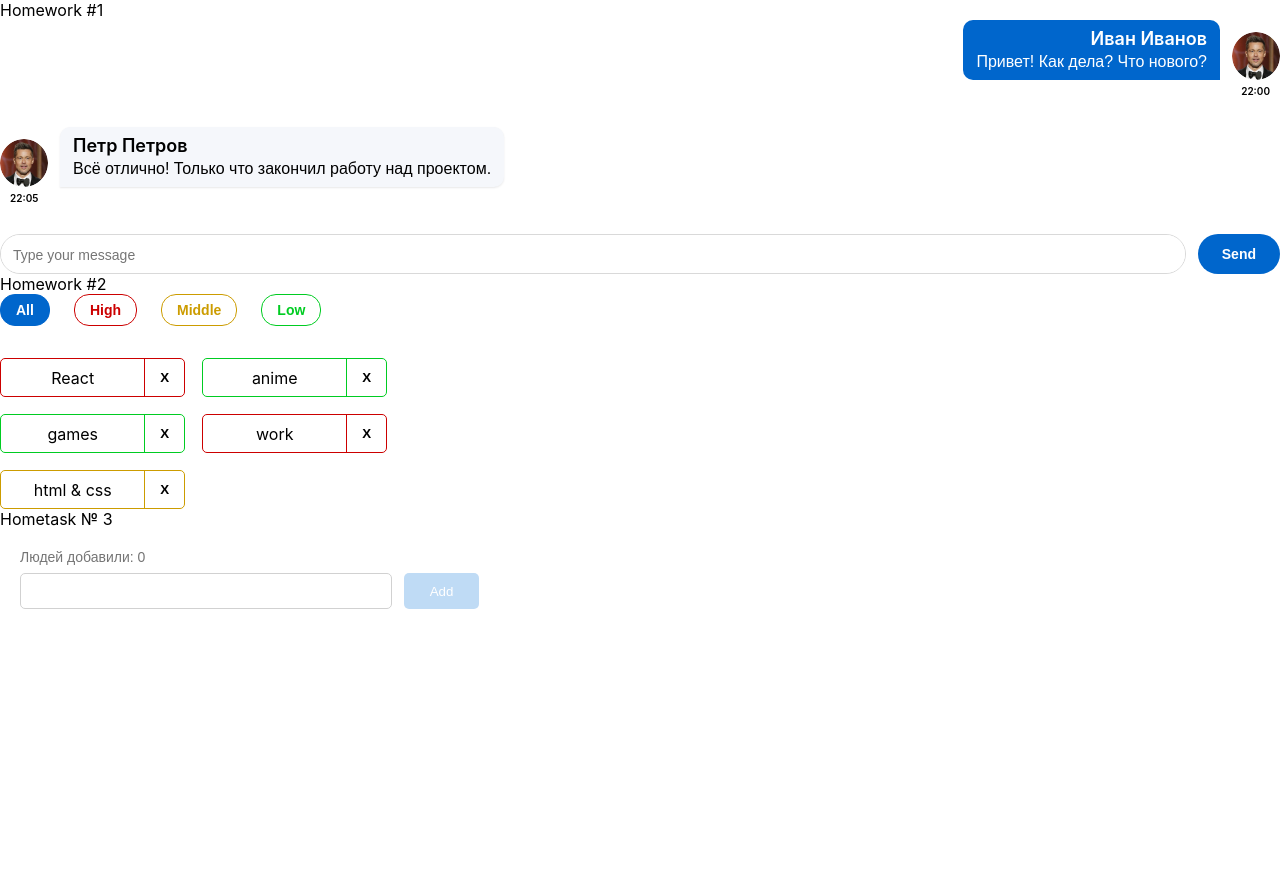
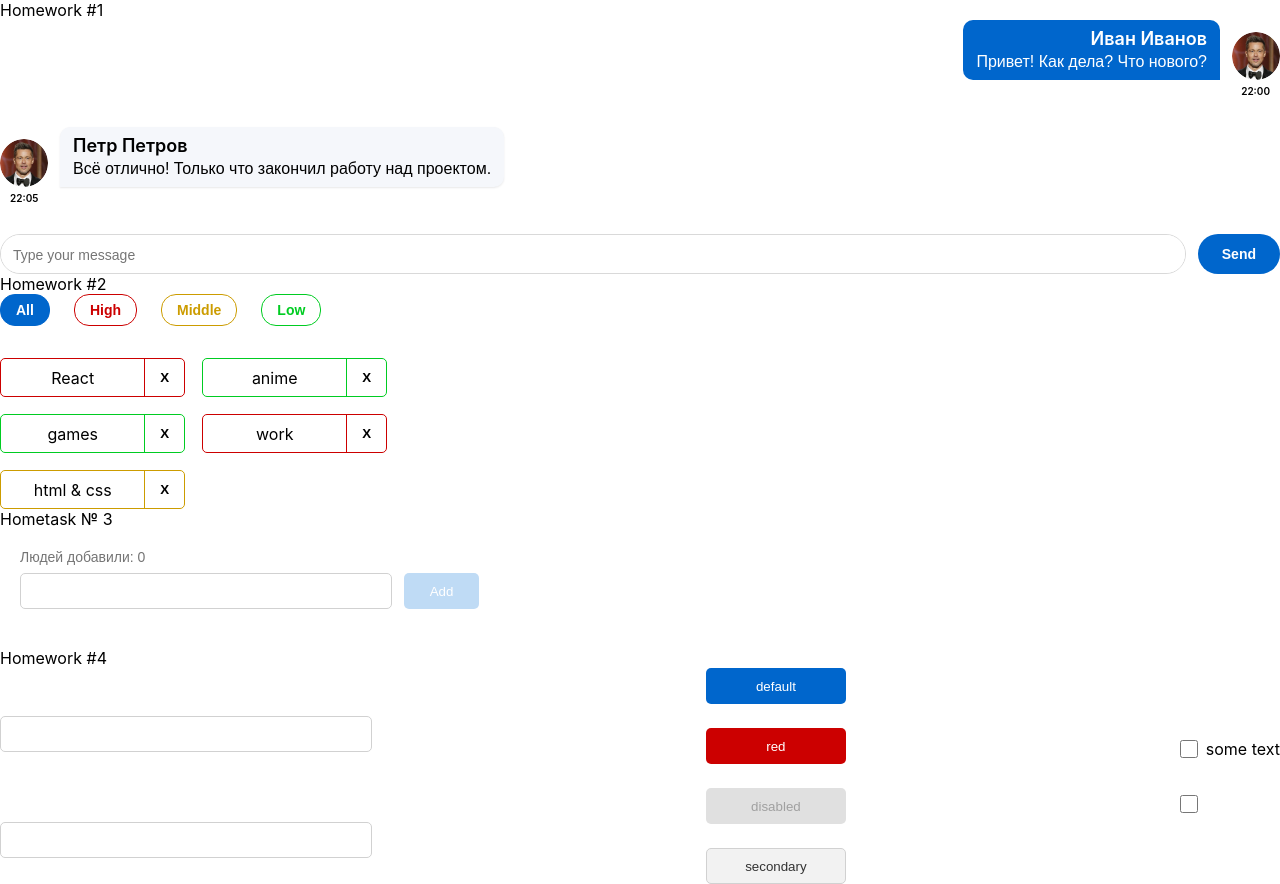
Before and after one commit to StasBolotov/hws2-master, a React (Create React App) app: page /#/ in a window 1280 px wide. Before the commit the page ends 800 px from the top, so only its background shows below. Built offline with nearby package versions, Linux system fonts and the light colour scheme.

Commit message:
completed homework 4

```diff
--- a/src/s1-main/App.tsx
+++ b/src/s1-main/App.tsx
@@ -3,6 +3,7 @@ import s from './App.module.css'
 import HW1 from '../s2-homeworks/hw01/HW1'
 import HW2 from '../s2-homeworks/hw02/HW2'
 import HW3 from '../s2-homeworks/hw03/HW3'
+import HW4 from '../s2-homeworks/hw04/HW4'
 
 function App() {
     return (
@@ -10,7 +11,7 @@ function App() {
             <HW1/>
             <HW2/>
             <HW3/>
-            {/*<HW4/>*/}
+            <HW4/>
 
             {/*при выполнении дз 5 и более - закомментировать здесь дз 1-4, так как они есть внутри дз 5*/}
             {/*<HW5/>*/}
--- a/src/s2-homeworks/hw04/common/c1-SuperInputText/SuperInputText.module.css
+++ b/src/s2-homeworks/hw04/common/c1-SuperInputText/SuperInputText.module.css
@@ -1,20 +1,29 @@
-.input:focus {
+.inputWrapper {
+    display: flex;
+    flex-direction: column; /* чтобы span был над инпутом */
 }
 
 .input {
+    width: 372px;
+    height: 36px;
+    background: #FFFFFF;
+    border: 1px solid #D1D1D1;
+    border-radius: 5px;
+    outline: none;
+    padding: 0 12px;
 }
 
-.inputWrapper {
-}
-
-.superInput {
+.superInput:focus {
+    border-color: #0066CC;
 }
 
 .errorInput {
-}
-
-.errorInput:focus {
+    border: 1px solid #FF0000;
 }
 
 .error {
+    color: #FF0000;
+    font-size: 12px;
+    height: 18px; /* резервируем место, чтобы верстка не прыгала */
+    margin-bottom: 4px;
 }
--- a/src/s2-homeworks/hw04/common/c1-SuperInputText/SuperInputText.tsx
+++ b/src/s2-homeworks/hw04/common/c1-SuperInputText/SuperInputText.tsx
@@ -7,14 +7,10 @@ import React, {
 } from 'react'
 import s from './SuperInputText.module.css'
 
-// тип пропсов обычного инпута
 type DefaultInputPropsType = DetailedHTMLProps<InputHTMLAttributes<HTMLInputElement>,
     HTMLInputElement>
 
-// здесь мы говорим что у нашего инпута будут такие же пропсы как у обычного инпута, кроме type
-// (чтоб не писать value: string, onChange: ...; они уже все описаны в DefaultInputPropsType)
 type SuperInputTextPropsType = Omit<DefaultInputPropsType, 'type'> & {
-    // и + ещё пропсы которых нет в стандартном инпуте
     onChangeText?: (value: string) => void
     onEnter?: () => void
     error?: ReactNode
@@ -23,53 +19,42 @@ type SuperInputTextPropsType = Omit<DefaultInputPropsType, 'type'> & {
 
 const SuperInputText: React.FC<SuperInputTextPropsType> = (
     {
-        onChange,
-        onChangeText,
-        onKeyPress,
-        onEnter,
-        error,
-        className,
-        spanClassName,
-        id,
-
-        ...restProps // все остальные пропсы попадут в объект restProps
+        onChange, onChangeText, onKeyPress, onEnter,
+        error, className, spanClassName, id,
+        ...restProps
     }
 ) => {
     const onChangeCallback = (e: ChangeEvent<HTMLInputElement>) => {
-        onChange?.(e) // если есть пропс onChange, то передать ему е (поскольку onChange не обязателен)
-
+        onChange?.(e)
         onChangeText?.(e.currentTarget.value)
     }
+
     const onKeyPressCallback = (e: KeyboardEvent<HTMLInputElement>) => {
         onKeyPress?.(e)
-
-        onEnter && // если есть пропс onEnter
-        e.key === 'Enter' && // и если нажата кнопка Enter
-        onEnter() // то вызвать его
+        if (onEnter && e.key === 'Enter') {
+            onEnter()
+        }
     }
 
-    const finalSpanClassName = s.error
-        + (spanClassName ? ' ' + spanClassName : '')
+    // 10 - смешивание классов. Ошибка над инпутом, поэтому span идет первым в верстке или через order
+    const finalSpanClassName = s.error + (spanClassName ? ' ' + spanClassName : '')
     const finalInputClassName = s.input
         + (error ? ' ' + s.errorInput : ' ' + s.superInput)
-        + (className ? ' ' + className : '') // задача на смешивание классов
+        + (className ? ' ' + className : '')
 
     return (
         <div className={s.inputWrapper}>
+            <span id={id ? id + '-span' : undefined} className={finalSpanClassName}>
+                {error}
+            </span>
             <input
                 id={id}
                 type={'text'}
                 onChange={onChangeCallback}
                 onKeyPress={onKeyPressCallback}
                 className={finalInputClassName}
-                {...restProps} // отдаём инпуту остальные пропсы если они есть (value например там внутри)
+                {...restProps}
             />
-            <span
-                id={id ? id + '-span' : undefined}
-                className={finalSpanClassName}
-            >
-                {error}
-            </span>
         </div>
     )
 }
--- a/src/s2-homeworks/hw04/common/c2-SuperButton/SuperButton.module.css
+++ b/src/s2-homeworks/hw04/common/c2-SuperButton/SuperButton.module.css
@@ -1,36 +1,31 @@
 .button {
+    width: 140px;
+    height: 36px;
+    border-radius: 5px;
+    border: none;
+    color: white;
+    font-weight: 500;
+    cursor: pointer;
+    transition: 0.1s;
 }
 
-.disabled {
-}
+.default { background: #0066CC; }
+.default:hover { background: #004C99; }
+.default:active { background: #003366; }
+
+.red { background: #CC0000; }
+.red:hover { background: #990000; }
+.red:active { background: #660000; }
 
 .secondary {
+    background: #F2F2F2;
+    color: #333333;
+    border: 1px solid #D1D1D1;
 }
+.secondary:hover { background: #E5E5E5; }
 
-.default {
+.disabled {
+    background: #E0E0E0;
+    color: #A0A0A0;
+    cursor: not-allowed;
 }
-
-.red {
-}
-
-.default:hover {
-}
-
-.red:hover {
-}
-
-.secondary:hover {
-}
-
-
-.default:active {
-}
-
-.secondary:active {
-}
-
-.red:active {
-}
-
-.button:disabled {
-}
--- a/src/s2-homeworks/hw04/common/c2-SuperButton/SuperButton.tsx
+++ b/src/s2-homeworks/hw04/common/c2-SuperButton/SuperButton.tsx
@@ -1,7 +1,6 @@
 import React, {ButtonHTMLAttributes, DetailedHTMLProps} from 'react'
 import s from './SuperButton.module.css'
 
-// тип пропсов обычной кнопки, children в котором храниться название кнопки там уже описан
 type DefaultButtonPropsType = DetailedHTMLProps<ButtonHTMLAttributes<HTMLButtonElement>,
     HTMLButtonElement>
 
@@ -11,24 +10,22 @@ type SuperButtonPropsType = DefaultButtonPropsType & {
 
 const SuperButton: React.FC<SuperButtonPropsType> = (
     {
-        xType,
-        className,
-        disabled,
-        ...restProps // все остальные пропсы попадут в объект restProps, там же будет children
+        xType, className, disabled,
+        ...restProps
     }
 ) => {
+    // 2 - логика выбора классов
     const finalClassName = s.button
-        // + (disabled
-        //         ? ...
-        //         : xType === 'red'
-        //             ? ...
-        + (className ? ' ' + className : '') // задачка на смешивание классов
+        + (disabled ? ' ' + s.disabled :
+            xType === 'red' ? ' ' + s.red :
+                xType === 'secondary' ? ' ' + s.secondary : ' ' + s.default)
+        + (className ? ' ' + className : '')
 
     return (
         <button
             disabled={disabled}
             className={finalClassName}
-            {...restProps} // отдаём кнопке остальные пропсы если они есть (children там внутри)
+            {...restProps}
         />
     )
 }
--- a/src/s2-homeworks/hw04/common/c3-SuperCheckbox/SuperCheckbox.module.css
+++ b/src/s2-homeworks/hw04/common/c3-SuperCheckbox/SuperCheckbox.module.css
@@ -1,44 +1,16 @@
 .label {
     display: flex;
     align-items: center;
-
     cursor: pointer;
 }
 
-/*input[type="checkbox"] - no*/
-
 .checkbox {
-    appearance: none;
-    /*Свойство appearance изменяет внешний вид элемента интерфейса, при сохранении его функции.
-       Если задать значение none, то чекбокс пропадет, но по нему, тем не менее,
-       можно щелкать и состояние чекбокса будет меняться*/
-
     width: 18px;
     height: 18px;
-
-    background-repeat: no-repeat;
-    background-position: center center;
-
-    /* background-size: 90% 90%; */
-    vertical-align: middle;
     margin-right: 8px;
-    border-radius: 3px;
-    border: 2px solid #06c;
     cursor: pointer;
 }
 
-.checkbox:checked {
-    appearance: none;
-
-    background-image: url('checked.svg');
-    /*background: #99ff99;*/
+.spanClassName {
+    font-size: 16px;
 }
-
-.checkbox:focus {
-    border-color: #0059b3;
-}
-
-.spanClassName {
-    font-family: 'Montserrat', sans-serif;
-    color: #06c;
-}
--- a/src/s2-homeworks/hw04/common/c3-SuperCheckbox/SuperCheckbox.tsx
+++ b/src/s2-homeworks/hw04/common/c3-SuperCheckbox/SuperCheckbox.tsx
@@ -5,34 +5,29 @@ import React, {
 } from 'react'
 import s from './SuperCheckbox.module.css'
 
-// тип пропсов обычного инпута
-type DefaultInputPropsType = DetailedHTMLProps<InputHTMLAttributes<HTMLInputElement>,
+type DefaultCheckPropsType = DetailedHTMLProps<InputHTMLAttributes<HTMLInputElement>,
     HTMLInputElement>
 
-type SuperCheckboxPropsType = Omit<DefaultInputPropsType, 'type'> & {
+type SuperCheckboxPropsType = DefaultCheckPropsType & {
     onChangeChecked?: (checked: boolean) => void
     spanClassName?: string
 }
 
 const SuperCheckbox: React.FC<SuperCheckboxPropsType> = (
     {
-        onChange,
-        onChangeChecked,
-        className,
-        spanClassName,
-        children, // в эту переменную попадёт текст, типизировать не нужно так как он затипизирован в React.FC
-        id,
-
-        ...restProps // все остальные пропсы попадут в объект restProps
+        onChange, onChangeChecked,
+        className, spanClassName,
+        children, id,
+        ...restProps
     }
 ) => {
     const onChangeCallback = (e: ChangeEvent<HTMLInputElement>) => {
-        // задачка на написание онченджа
-
+        // 3 - вызываем оба колбэка, если они есть
+        onChange?.(e)
+        onChangeChecked?.(e.currentTarget.checked)
     }
 
-    const finalInputClassName = s.checkbox
-        + (className ? ' ' + className : '')
+    const finalInputClassName = s.checkbox + (className ? ' ' + className : '')
 
     return (
         <label className={s.label}>
@@ -41,17 +36,14 @@ const SuperCheckbox: React.FC<SuperCheckboxPropsType> = (
                 type={'checkbox'}
                 onChange={onChangeCallback}
                 className={finalInputClassName}
-                {...restProps} // отдаём инпуту остальные пропсы если они есть (checked например там внутри)
+                {...restProps}
             />
             {children && (
-                <span
-                    id={id ? id + '-span' : undefined}
-                    className={s.spanClassName}
-                >
+                <span id={id ? id + '-span' : undefined} className={s.spanClassName}>
                     {children}
                 </span>
             )}
-        </label> // благодаря label нажатие на спан передастся в инпут
+        </label>
     )
 }
 
```
